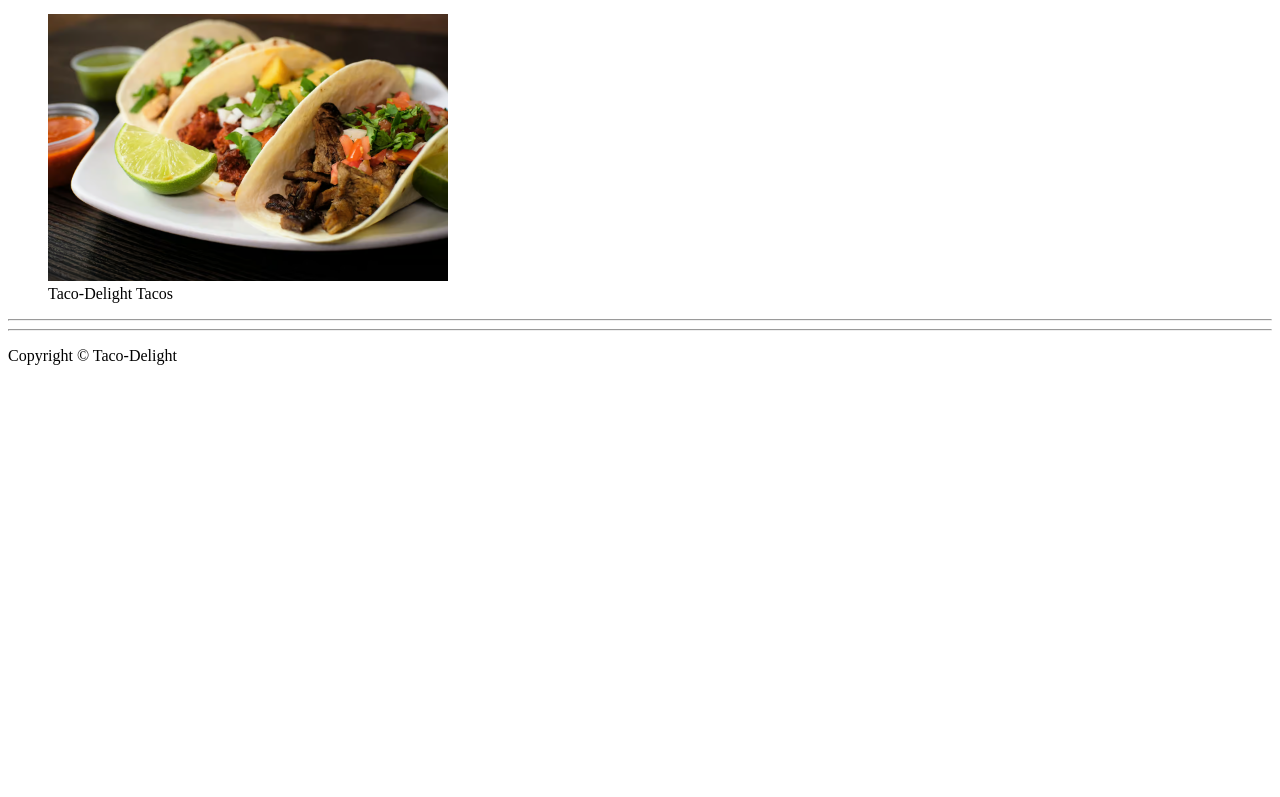
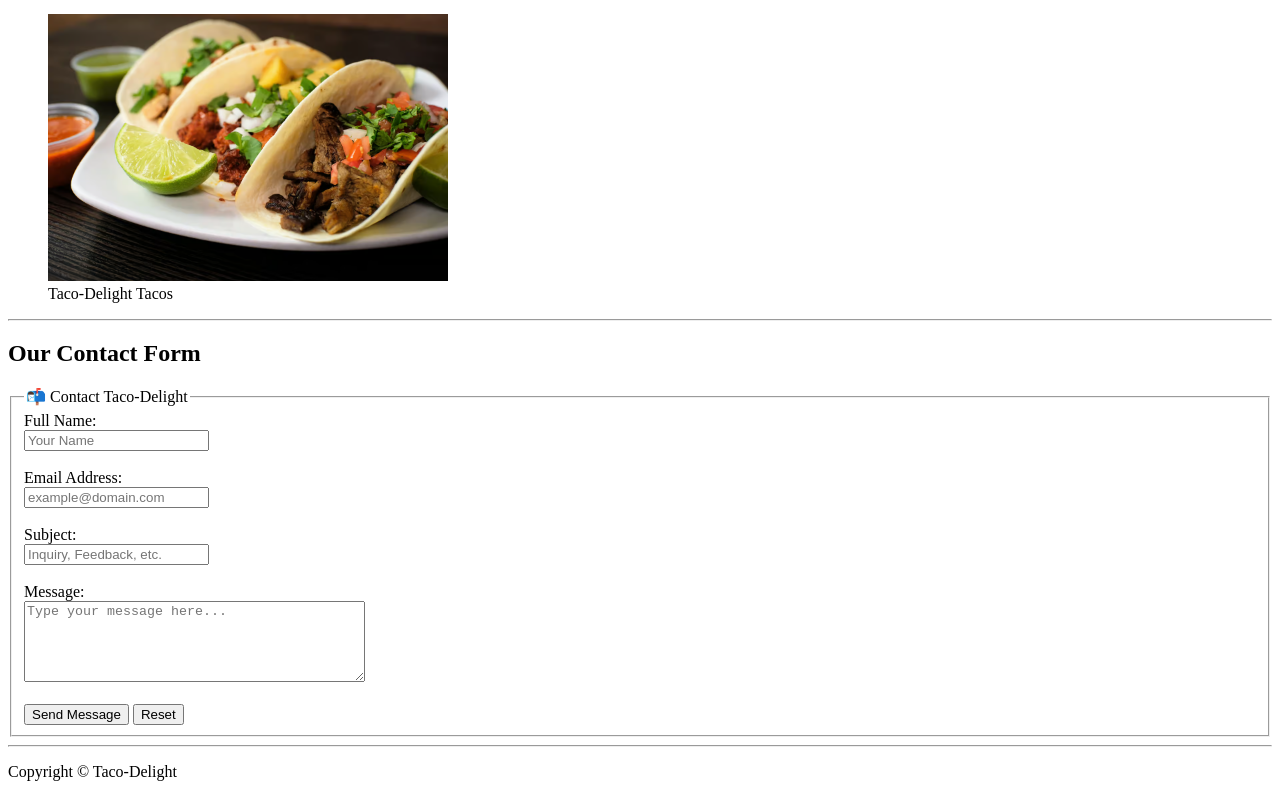
Before and after one commit to chalitha-wickramasinghe/taco-shop-html, a plain HTML site: page contact.html in a window 1280 px wide. Shown: the part 154-951 px from the top of the page. Before the commit the page ends 800 px from the top, so only its background shows below. Drawn offline with Linux system fonts and the light colour scheme.

Commit message:
implemented the contact page and the hours page and completed the Taco-Delight website.

```diff
--- a/contact.html
+++ b/contact.html
@@ -5,8 +5,7 @@
   <!-- Basic Meta Data -->
   <meta charset="UTF-8" />
   <meta name="viewport" content="width=device-width ,initial-scale=1.0" />
-  <meta name="description"
-    content="Contact information for our taco shop the best bites in town!" />
+  <meta name="description" content="Contact information for our taco shop the best bites in town!" />
   <meta name="author" content="Chalitha Wickramasingha" />
   <meta name="robots" content="index, follow" />
 
@@ -43,7 +42,8 @@
     </nav>
 
     <figure>
-      <img src="img/taco-closeup.avif" alt="Tacos Closeup" title="Tacos Ready to eat!" style="width: 400px; height: auto;">
+      <img src="img/taco-closeup.avif" alt="Tacos Closeup" title="Tacos Ready to eat!"
+        style="width: 400px; height: auto;">
       <figcaption>
         Taco-Delight Tacos
       </figcaption>
@@ -53,7 +53,33 @@
   <hr>
 
   <main>
-    <!-- Below is the Content for the webpage-->
+    <section>
+      <!-- Below is the Content for the webpage-->
+      <h2>Our Contact Form</h2>
+
+      <form action="https://httpbin.org/get" method="post">
+        <fieldset>
+          <legend>📬 Contact Taco-Delight</legend>
+
+          <label for="name">Full Name:</label><br>
+          <input type="text" name="name" id="name" placeholder="Your Name" required><br><br>
+
+          <label for="email">Email Address:</label><br>
+          <input type="email" name="email" id="email" placeholder="example@domain.com" required><br><br>
+
+          <label for="subject">Subject:</label><br>
+          <input type="text" name="subject" id="subject" placeholder="Inquiry, Feedback, etc." required><br><br>
+
+          <label for="message">Message:</label><br>
+          <textarea name="message" id="message" cols="40" rows="5" placeholder="Type your message here..."
+            required></textarea><br><br>
+
+          <button type="submit">Send Message</button>
+          <button type="reset">Reset</button>
+
+        </fieldset>
+      </form>
+    </section>
   </main>
 
   <hr>
```
Also changed, not shown: hours.html (+15 -4 lines).
